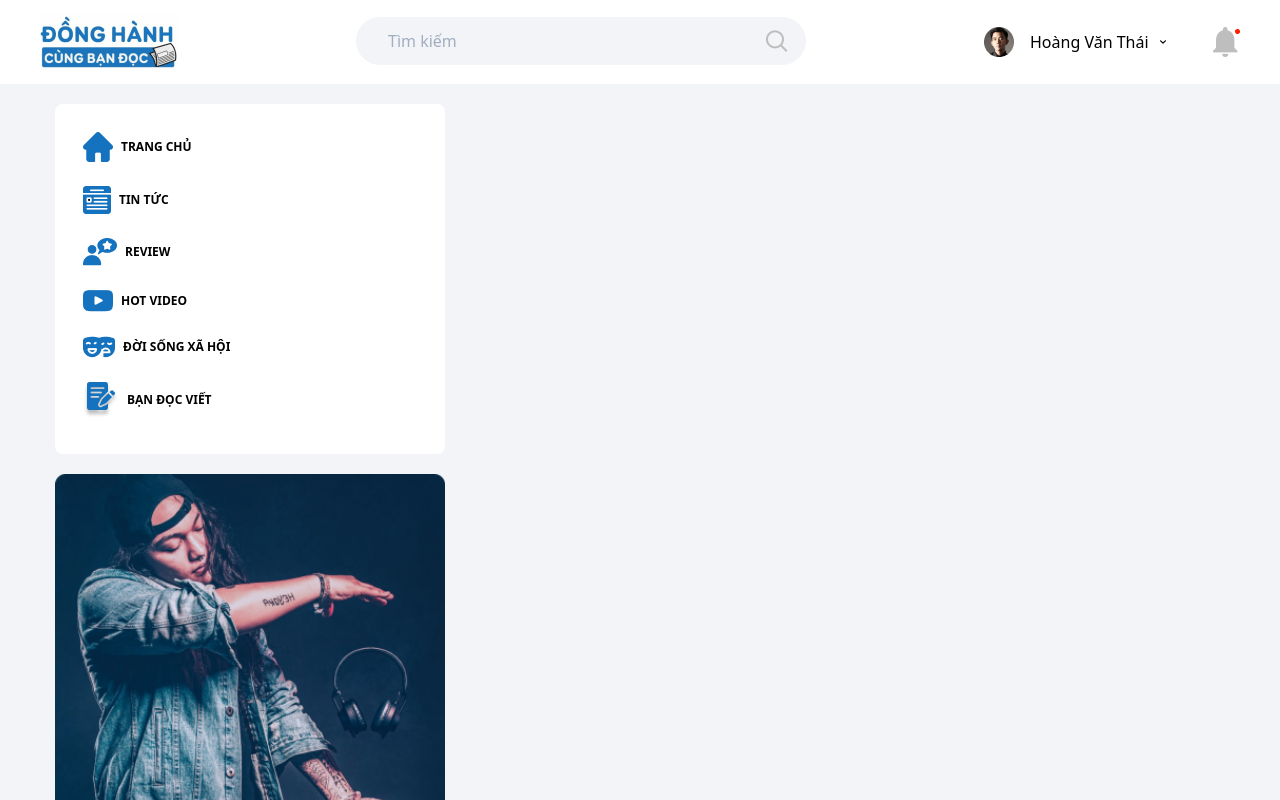
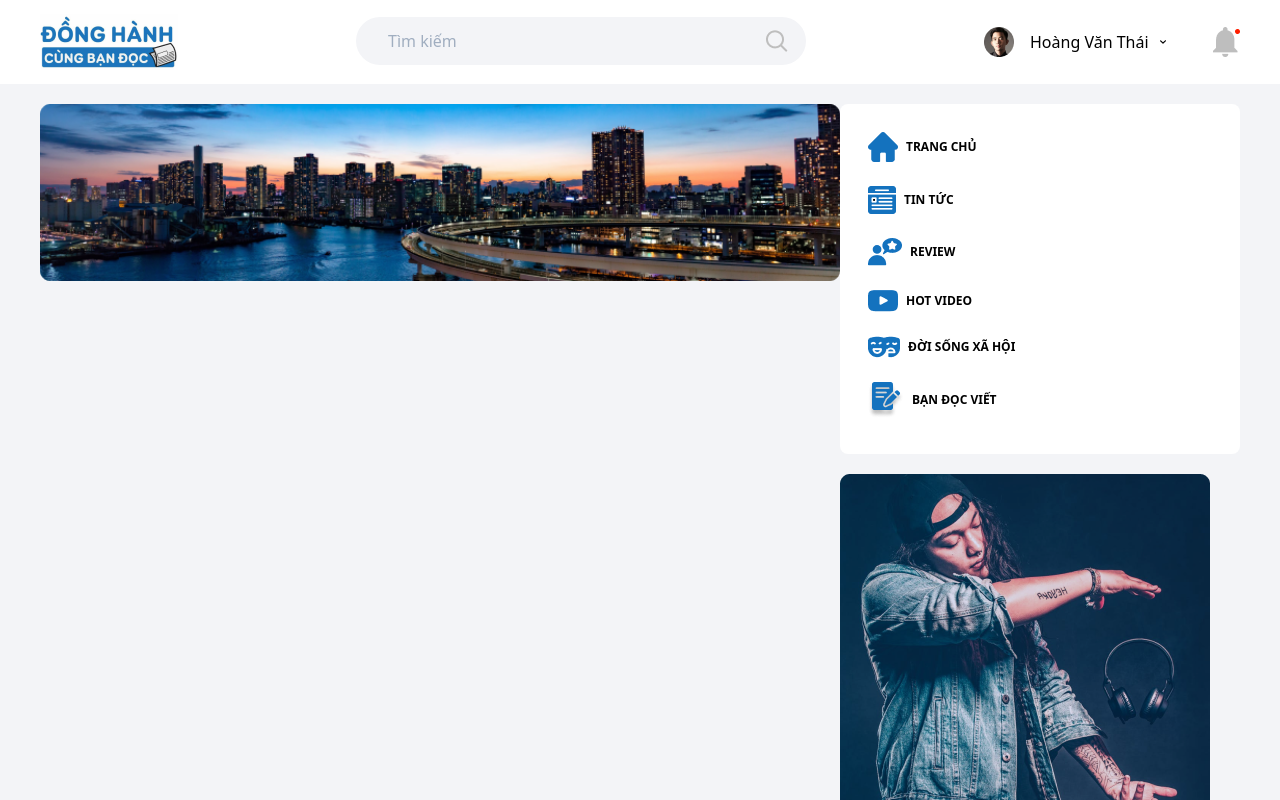
Before and after one commit to ngocgiangit124/dong-hanh-cung-ban, a Next.js app: page / in a window 1280 px wide. Shown: the top 800 px of the page. Built offline with nearby package versions, Linux system fonts and the light colour scheme.

Commit message:
them du lieu

```diff
--- a/components/Aside/Menu.js
+++ b/components/Aside/Menu.js
@@ -3,7 +3,7 @@ import React, { memo } from 'react';
 const Menu = memo(() => {
     return (
         <>
-            <div className='w-4/12 bg-white rounded-lg mt-5 p-5'>
+            <div className=' bg-white rounded-lg p-5'>
                 <div className='flex items-center pb-2'>
                     <img src='../img/home.png' className='p-2' />
                     <p className='font-semibold text-xs'>TRANG CHỦ</p>
@@ -31,9 +31,9 @@ const Menu = memo(() => {
             </div >
 
             {/* <div className='w-4/12 bg-white rounded-lg mt-5 p-5'> */}
-            <img src='../img/Aside1.png' className='w-4/12 mt-5 ' />
+            <img src='../img/Aside1.png' className=' mt-5 ' />
             {/* </div> */}
-            <img src='../img/Aside2.png' className='w-4/12 mt-5 ' />
+            <img src='../img/Aside2.png' className=' mt-5 ' />
         </>
     );
 });
--- /dev/null
+++ b/components/Aside/QaHeader.js
@@ -0,0 +1,12 @@
+import React, { memo } from 'react';
+
+const QaHeader = memo(() => {
+    return (
+        <>
+            <div>
+                <img className="w-full" src="../img/qa_header.png" alt="qa" />
+            </div>
+        </>
+    );
+});
+export default QaHeader;
--- /dev/null
+++ b/components/Content/AddPost.js
@@ -0,0 +1 @@
+import React, { memo } from 'react'
--- a/components/main.js
+++ b/components/main.js
@@ -2,9 +2,7 @@ import styles from '../styles/Container.module.css'
 export function Container(props) {
     return (
         <div className="container pl-10 pr-10 mx-auto">
-            <div className={styles.plr4}>
-                {props.children}
-            </div>
+            {props.children}
         </div>
     )
 }
--- a/pages/index.js
+++ b/pages/index.js
@@ -3,13 +3,23 @@ import Head from 'next/head'
 import { Container } from '../components/main'
 import { Header } from '../components/Layout/header'
 import Menu from '../components/Aside/Menu'
+import QaHeader from '../components/Aside/QaHeader'
 export default function Home() {
   return (
     <>
       <Header />
       <Container>
-        <Menu />
+        <div className={` mt-5 grid grid-cols-3`}>
+          <div className="col-span-2">
+            <QaHeader />
+
+          </div>
+          <div className="col-span-1">
+            <Menu />
+          </div>
+        </div>
       </Container>
+
     </>
   )
 }
```
Also changed, not shown: public/img/qa_header.png (added).
